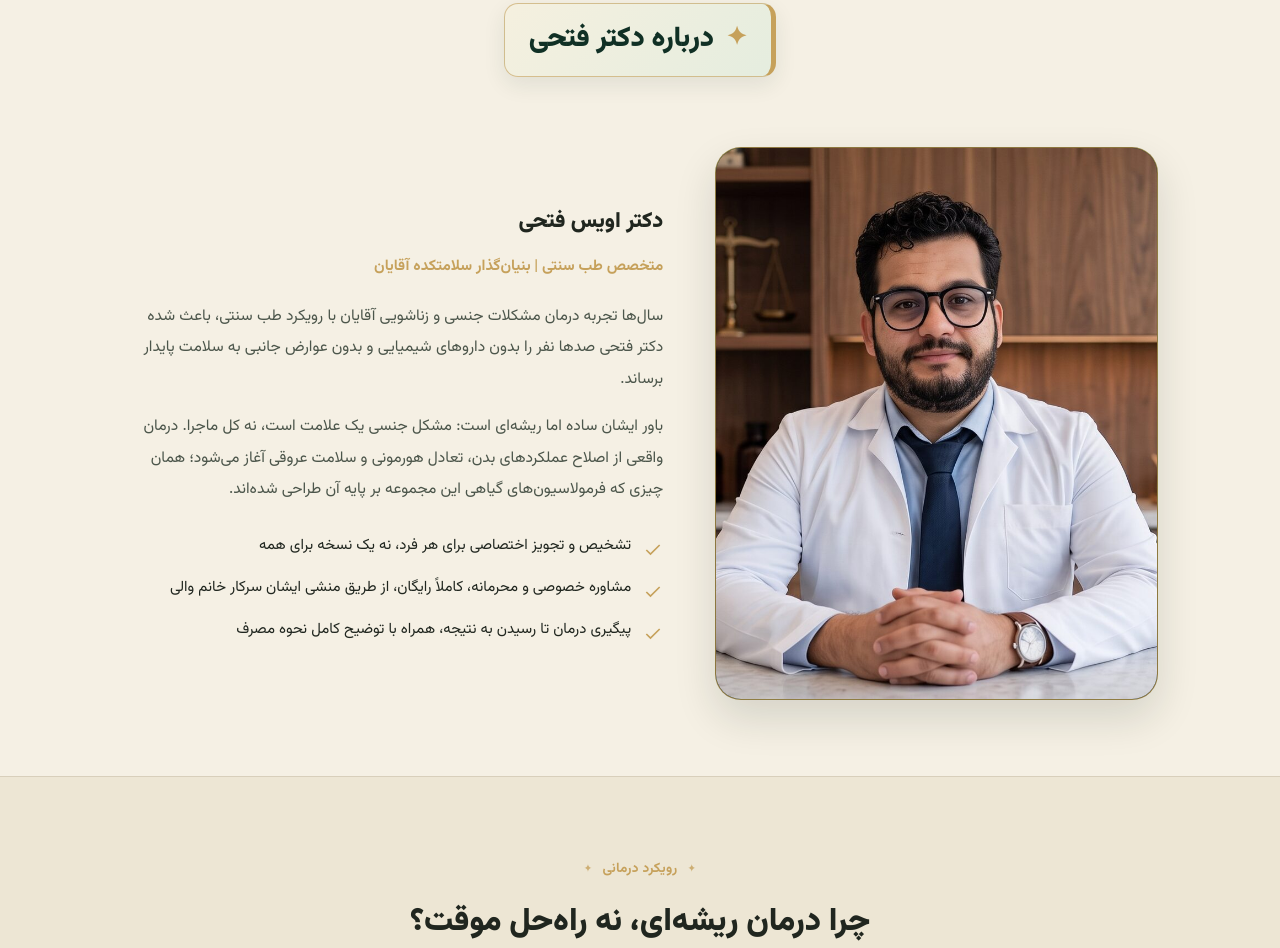
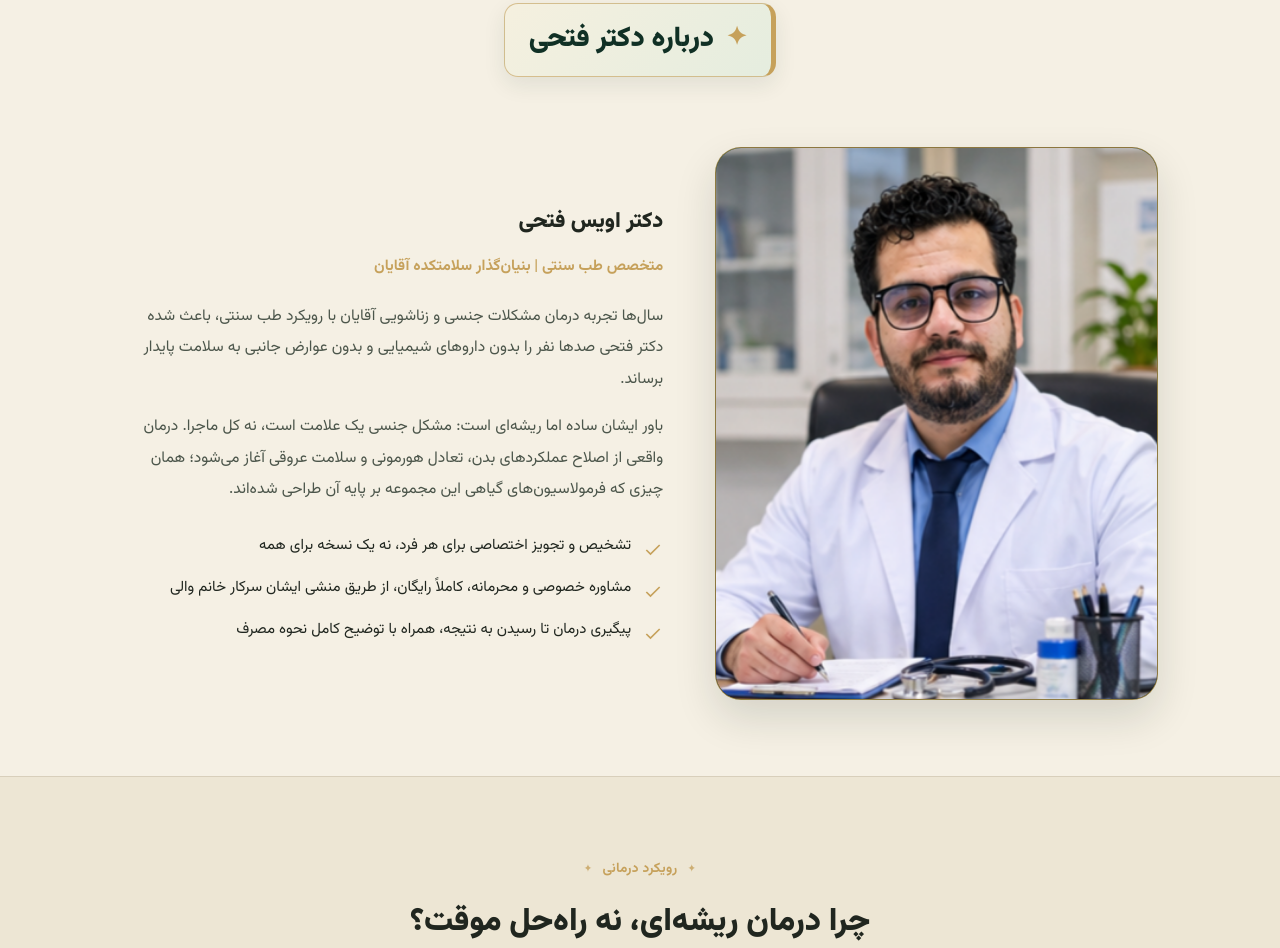
Before and after one commit to mehrshad-noroozi/dr-fathi-store-v2, a plain HTML site: page index.html in a window 1280 px wide. Shown: the part 1262-2210 px from the top of the page. Drawn offline with Linux system fonts and the light colour scheme; a web font is replaced by a local one.

Commit message:
Replace doctor profile photo and improve image SEO metadata

```diff
--- a/index.html
+++ b/index.html
@@ -401,7 +401,7 @@ footer{background:var(--green-950);color:var(--green-100);padding:64px 0 30px;bo
     </div>
     <div class="doc-grid">
       <div class="photo-slot doc-photo">
-        <img src="doctor-2_1.jpg" alt="دکتر اویس فتحی" loading="lazy" decoding="async">
+        <img src="IMG_۲۰۲۶۱۱۲۰_۱۹۴۵۱۱.png" alt="تصویر پرتره دکتر اویس فتحی در محیط مطب، معرفی دکتر فتحی و سلامتکده آقایان" title="دکتر اویس فتحی" loading="lazy" decoding="async">
       </div>
       <div class="doc-text">
         <h3>دکتر اویس فتحی</h3>
```
